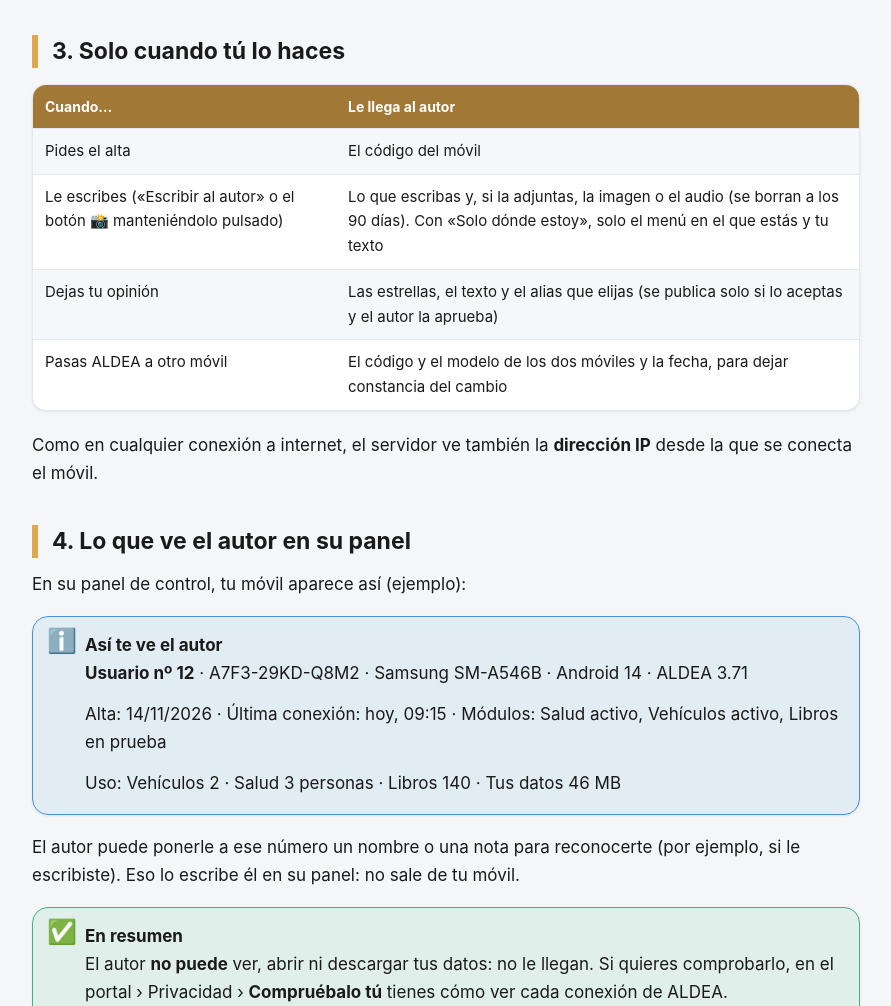
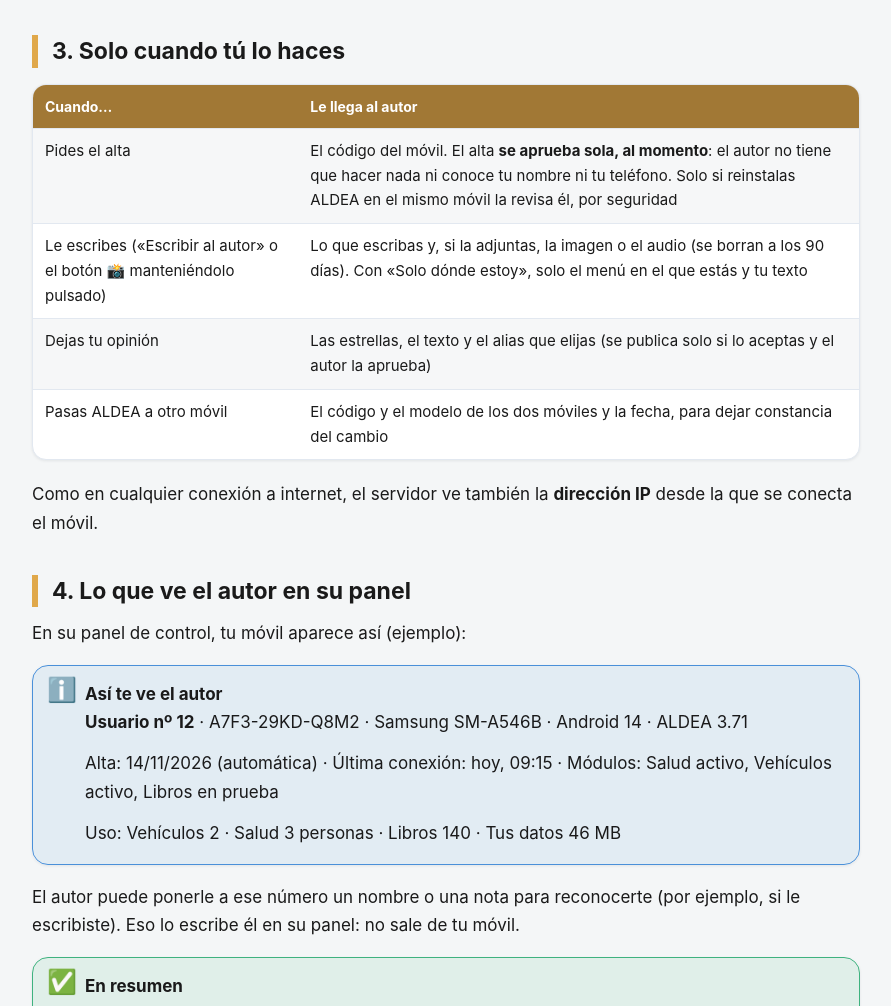
Before and after one commit to Victorh2p3/aldea-actualizaciones, a plain HTML site: page manual/que-datos-recibe-el-autor-ejemplos-reale.html in a window 1280 px wide. Shown: the part 2401-3407 px from the top of the page, without its empty margins (194-1085 px from the left). Drawn offline with Linux system fonts and the light colour scheme.

Commit message:
Web: portada y manual

```diff
--- a/manual/que-datos-recibe-el-autor-ejemplos-reale.html
+++ b/manual/que-datos-recibe-el-autor-ejemplos-reale.html
@@ -48,11 +48,11 @@
 <div class="tabla"><table><tr><th>Lo que se envía</th><th>Ejemplo</th></tr><tr><td>Qué falló y dónde</td><td>«KeyError en GET /api/coches/&lt;id&gt;» (la ruta genérica, sin tus datos)</td></tr><tr><td>Dónde está el fallo en el programa</td><td>flota_api.py:812 en detalle_coche</td></tr><tr><td>Cuántas veces y cuándo</td><td>3 veces · 26/11/2026 10:42</td></tr><tr><td>Versión, modelo y Android</td><td>3.71 · Samsung SM-A546B · Android 14</td></tr></table></div>
 <p><b>Nunca</b> va el mensaje del error (podría llevar un dato tuyo) ni lo que estabas escribiendo.</p>
 <h2 id="solo-cuando-tu-lo-haces">3. Solo cuando tú lo haces</h2>
-<div class="tabla"><table><tr><th>Cuando…</th><th>Le llega al autor</th></tr><tr><td>Pides el alta</td><td>El código del móvil</td></tr><tr><td>Le escribes («Escribir al autor» o el botón 📸 manteniéndolo pulsado)</td><td>Lo que escribas y, si la adjuntas, la imagen o el audio (se borran a los 90 días). Con «Solo dónde estoy», solo el menú en el que estás y tu texto</td></tr><tr><td>Dejas tu opinión</td><td>Las estrellas, el texto y el alias que elijas (se publica solo si lo aceptas y el autor la aprueba)</td></tr><tr><td>Pasas ALDEA a otro móvil</td><td>El código y el modelo de los dos móviles y la fecha, para dejar constancia del cambio</td></tr></table></div>
+<div class="tabla"><table><tr><th>Cuando…</th><th>Le llega al autor</th></tr><tr><td>Pides el alta</td><td>El código del móvil. El alta <b>se aprueba sola, al momento</b>: el autor no tiene que hacer nada ni conoce tu nombre ni tu teléfono. Solo si reinstalas ALDEA en el mismo móvil la revisa él, por seguridad</td></tr><tr><td>Le escribes («Escribir al autor» o el botón 📸 manteniéndolo pulsado)</td><td>Lo que escribas y, si la adjuntas, la imagen o el audio (se borran a los 90 días). Con «Solo dónde estoy», solo el menú en el que estás y tu texto</td></tr><tr><td>Dejas tu opinión</td><td>Las estrellas, el texto y el alias que elijas (se publica solo si lo aceptas y el autor la aprueba)</td></tr><tr><td>Pasas ALDEA a otro móvil</td><td>El código y el modelo de los dos móviles y la fecha, para dejar constancia del cambio</td></tr></table></div>
 <p>Como en cualquier conexión a internet, el servidor ve también la <b>dirección IP</b> desde la que se conecta el móvil.</p>
 <h2 id="lo-que-ve-el-autor-en-su-panel">4. Lo que ve el autor en su panel</h2>
 <p>En su panel de control, tu móvil aparece así (ejemplo):</p>
-<div class="caja azul"><b>Así te ve el autor</b><br><p><b>Usuario nº 12</b> · A7F3-29KD-Q8M2 · Samsung SM-A546B · Android 14 · ALDEA 3.71</p><p>Alta: 14/11/2026 · Última conexión: hoy, 09:15 · Módulos: Salud activo, Vehículos activo, Libros en prueba</p><p>Uso: Vehículos 2 · Salud 3 personas · Libros 140 · Tus datos 46 MB</p></div>
+<div class="caja azul"><b>Así te ve el autor</b><br><p><b>Usuario nº 12</b> · A7F3-29KD-Q8M2 · Samsung SM-A546B · Android 14 · ALDEA 3.71</p><p>Alta: 14/11/2026 (automática) · Última conexión: hoy, 09:15 · Módulos: Salud activo, Vehículos activo, Libros en prueba</p><p>Uso: Vehículos 2 · Salud 3 personas · Libros 140 · Tus datos 46 MB</p></div>
 <p>El autor puede ponerle a ese número un nombre o una nota para reconocerte (por ejemplo, si le escribiste). Eso lo escribe él en su panel: no sale de tu móvil.</p>
 <div class="caja verde"><b>En resumen</b><br><p>El autor <b>no puede</b> ver, abrir ni descargar tus datos: no le llegan. Si quieres comprobarlo, en el portal › Privacidad › <b>Compruébalo tú</b> tienes cómo ver cada conexión de ALDEA.</p><p>Para preguntar qué datos de tu móvil tiene el servidor, o pedir que se borren: <b><span class="correo">aldea.vich.app [arroba] gmail.com</span></b>.</p></div>
 <nav class="navpie" aria-label="Páginas"><a href="privacidad-y-seguridad.html"><small>← Anterior</small>11. Privacidad y seguridad</a><a href="solucion-de-problemas.html" style="text-align:right"><small>Siguiente →</small>13. Solución de problemas</a></nav>
```
Also changed, not shown: manual/index.html (+2 -2 lines), 1 other file.
